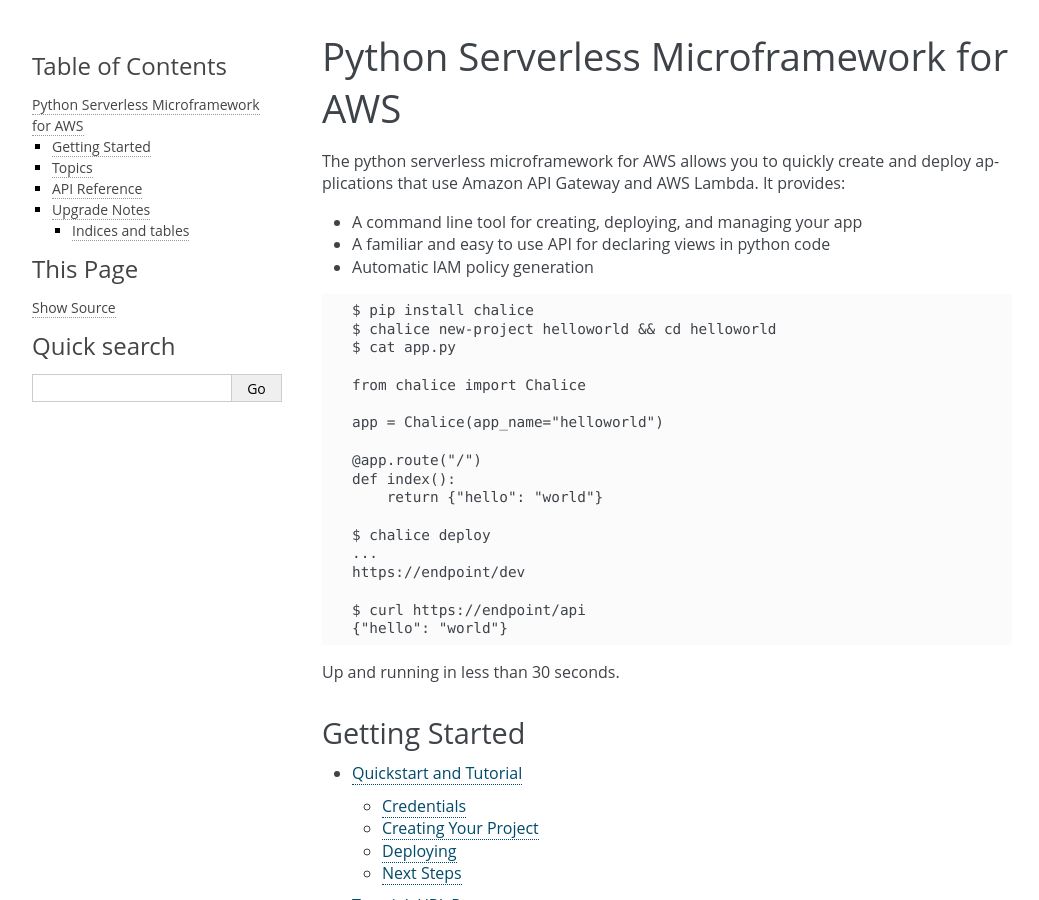
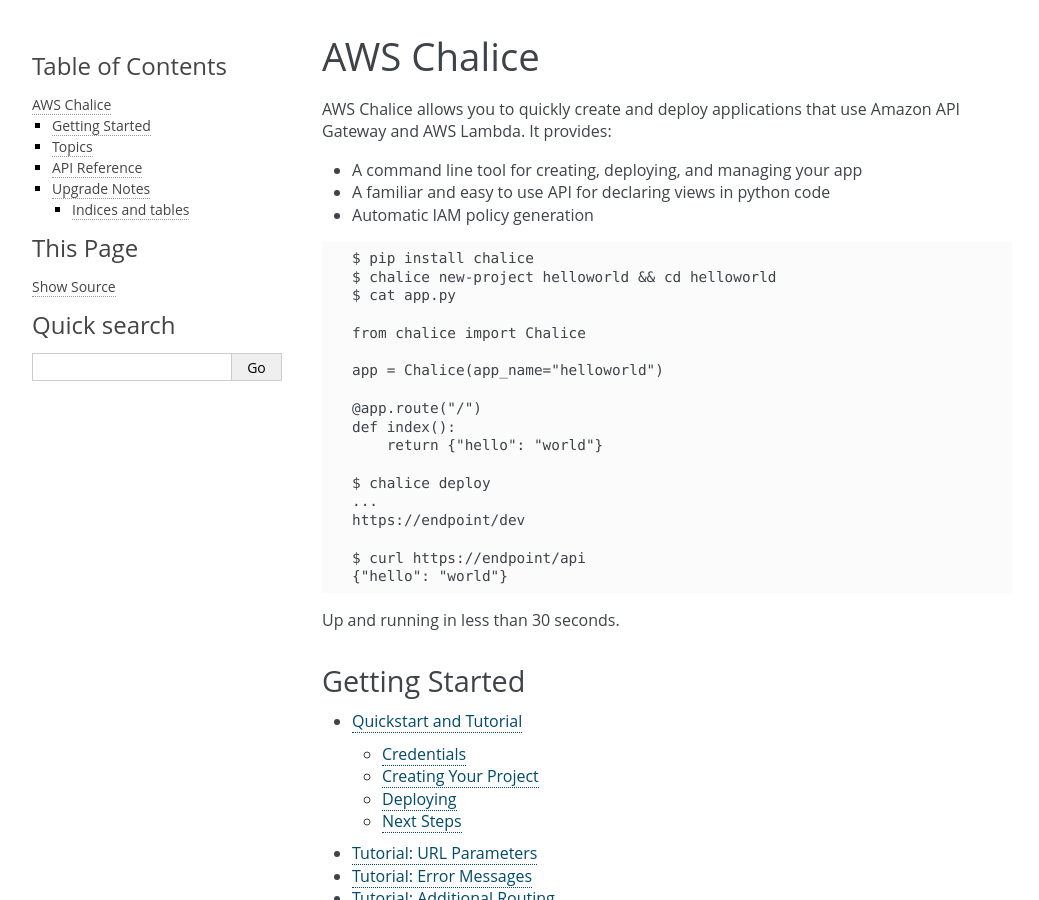
Before and after one commit to aws/chalice, a Sphinx documentation site: the page built from docs/source/index.rst, in a window 1280 px wide and 900 px high. Shown: the whole window, without its empty margins (108-1147 px from the left). Built offline with Sphinx 7.4.7, drawn with Linux system fonts in a browser that asks for light colours; pages that are not in the unit, such as notebooks, are missing from menus.

Commit message:
Change doc title to be AWS chalice

```diff
--- a/docs/source/index.rst
+++ b/docs/source/index.rst
@@ -1,8 +1,8 @@
-========================================
-Python Serverless Microframework for AWS
-========================================
+===========
+AWS Chalice
+===========
 
-The python serverless microframework for AWS allows you to quickly create and
+AWS Chalice allows you to quickly create and
 deploy applications that use Amazon API Gateway and AWS Lambda.
 It provides:
 
```
